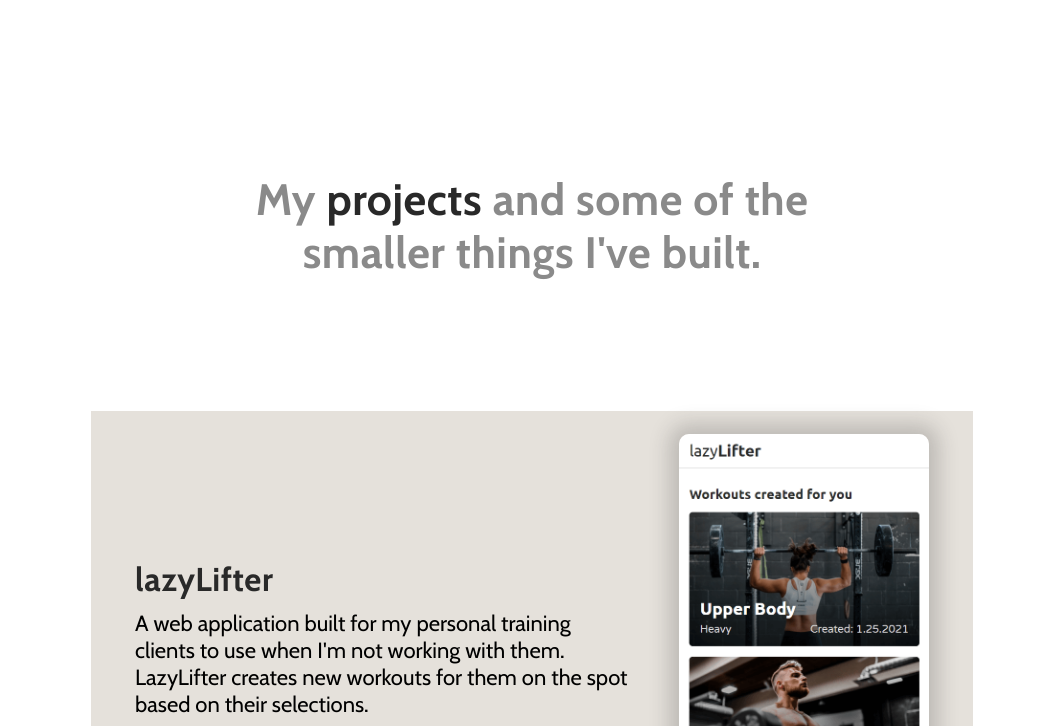
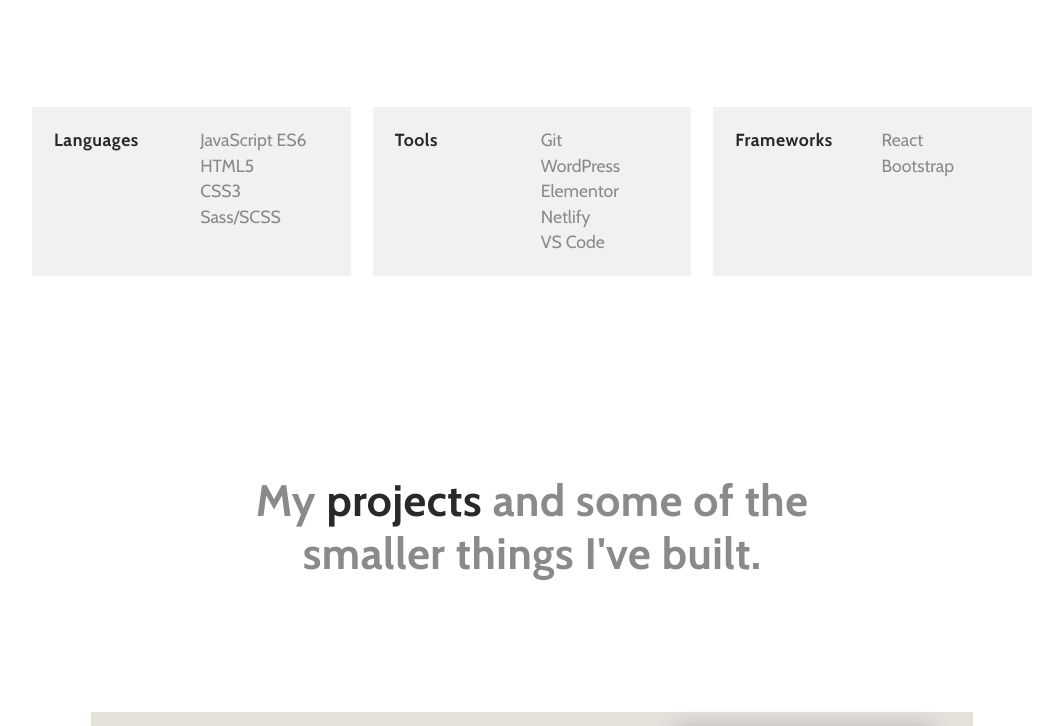
Before and after one commit to DanShawl/portfolio-1.21, a plain HTML site: page index.html in a window 1280 px wide. Shown: the part 1295-2021 px from the top of the page, without its empty margins (108-1171 px from the left). Drawn offline with nearby package versions, Linux system fonts and the light colour scheme.

Commit message:
Added downloadable resume and mail link. Also added lists of languages, tools, and frameworks.

```diff
--- a/index.html
+++ b/index.html
@@ -10,6 +10,7 @@
 
 </head>
 <body>
+  <!-- ---------- Nav Section ---------- -->
   <nav>
     <h3>ds</h3>
     <div class="nav-links">
@@ -23,6 +24,7 @@
       </a>
     </div>
   </nav>
+  <!-- ---------- Header Section ---------- -->
   <header>
     <section class="header-container">
       <h4>Hi, I'm</h4>
@@ -39,26 +41,19 @@
       <p>I build <span class="title-darker">functional </span> web applications with <span class="title-darker">seamless </span>user experience.</p>
       <!-- <p>I wrap elegance in simplicity.</p> -->
       <div class="header-btns">
-        <a href="#" class="contact-btn">Get in Touch</a>
-        <a href="#" class="resume-btn">
+        <a href="mailto: danshawl@outlook.com" class="contact-btn">Get in Touch</a>
+        <a href="/files/Resume.pdf" download="Daniel Shawl - Resume" class="resume-btn">
           <i class="fas fa-chevron-down"></i>
           Resume
         </a>
       </div>
-      <!-- <div class="header-socials">
-        <a href="https://github.com/DanShawl" target="_blank" class="">
-          <i class="fab fa-github"></i>
-        </a>
-        <a href="https://www.linkedin.com/in/daniel-shawl/" target="_blank" class="">
-          <i class="fab fa-linkedin-in"></i>
-        </a>
-
-      </div> -->
+      </div>
       <div id="skills"></div>
     </section>
   </header>
 
   <main>
+    <!-- ---------- Skills Section ---------- -->
     <section class="skills fade-in">
       <h2 class="st"><span class="title-faded">Some </span>skills and technology <span class="title-faded">that I work with on a day to day basis.</span></h2>
       <p>*Recently started learning</p>
@@ -89,7 +84,7 @@
         </div>
         <div class="skills-item bs-box">
           <i class="fab fa-bootstrap"></i>
-          <h4>Boostrap</h4>
+          <h4>Bootstrap</h4>
         </div>
         <div class="skills-item wp-box">
           <i class="fab fa-wordpress-simple"></i>
@@ -100,7 +95,40 @@
           <h4>Elementor</h4>
         </div>
       </div>
+
+      <div class="skill-lists">
+        <div class="skill-list-box languages">
+          <h3>Languages</h3>
+          <div class="skill-list-items">
+            <p>JavaScript ES6</p>
+            <p>HTML5</p>
+            <p>CSS3</p>
+            <p>Sass/SCSS</p>
+          </div>
+        </div>
+        <div class="skill-list-box tools">
+          <h3>Tools</h3>
+          <div class="skill-list-items">
+            <p>Git</p>
+            <p>WordPress</p>
+            <p>Elementor</p>
+            <p>Netlify</p>
+            <p>VS Code</p>
+          </div>
+        </div>
+        <div class="skill-list-box frameworks">
+          <h3>Frameworks</h3>
+          <div class="skill-list-items">
+            <p>React</p>
+            <p>Bootstrap</p>
+          </div>
+        </div>
+
+      </div>
     </section>
+
+
+    <!-- ---------- Projects Section ---------- -->
     <div id="projects"></div>
     <section class="projects">
       <div class="title">
@@ -166,7 +194,7 @@
             <h3>Point B Fitness</h3>
 
             <p class="project-description">
-              An online personal training website (my first ever website) designed, developed, and deployed through WordPress, utitlizing the Elementor design platform.
+              An online personal training website (my first ever website) designed, developed, and deployed through WordPress, utilizing the Elementor design platform.
             </p>
             <div class="project-tech">
               <p class="tech-item">WordPress</p>
--- a/styles/styles.scss
+++ b/styles/styles.scss
@@ -256,7 +256,7 @@ nav {
     align-items: flex-end;
     i {
       align-self: flex-end;
-      color: #b3b3b3;
+      color: #b3b3b375;
     }
   }
   .wp-box {
@@ -282,67 +282,29 @@ nav {
       color: #63518093;
     }
   }
+  .skill-lists {
+    display: flex;
+    flex-direction: column;
+    .skill-list-box {
+      padding: 1em;
+      margin-bottom: 1em;
+      height: 125px;
+      display: flex;
+      align-items: flex-start;
+      text-align: left;
+      background-color: rgb(241, 241, 241);
 
-  // .skills-grid {
-  //   margin-top: 3em;
-  //   display: grid;
-  //   grid-template-columns: repeat(8, minmax(0, 1fr));
-  //   grid-auto-rows: 100px;
-  //   gap: 1em;
-  // }
-  // .skills-item {
-  //   font-size: 1.2rem;
-  //   display: flex;
-  //   flex-direction: column;
-  //   // align-items: center;
-  //   justify-content: center;
-  //   padding: 1em;
-  //   gap: 1em;
-  //   background-color: gray;
-  //   i {
-  //     font-size: 1.75rem;
-  //   }
-  // }
-  // .html-box {
-  //   grid-area: 1/1/2/5;
-  //   background-color: #f0652965;
-  // }
-  // .css-box {
-  //   grid-area: 1/5/2/9;
-  //   background-color: rgba(106, 179, 253, 0.425);
-  // }
-  // .js-box {
-  //   grid-area: 2/1/3/6;
-  //   background-color: #f0da4f65;
-  // }
-  // .react-box {
-  //   grid-area: 2/6/3/9;
-  //   background-color: #61dcfb65;
-  // }
-  // .sass-box {
-  //   grid-area: 3/4/4/9;
-  //   background-color: rgba(204, 102, 153, 0.432);
-  // }
-  // .git-box {
-  //   grid-area: 3/1/4/4;
-  //   background-color: #d8d8d8;
-  // }
-  // .wp-box {
-  //   grid-area: 4/1/5/5;
-  //   background-color: #21749b65;
-  // }
-  // .elementor-box {
-  //   grid-area: 4/5/5/9;
-  //   background-color: rgba(214, 73, 143, 0.411);
-  // }
-  // .bs-box {
-  //   grid-area: 5/1/6/6;
-  //   background-color: #63518065;
-  // }
-  // .figma-box {
-  //   grid-area: 5/1/6/3;
-  //   background-color: #00c05b;
-  // }
+      h3 {
+        width: 50%;
+      }
+      p {
+        margin: 0 0 0.25em 0.5em;
+      }
+    }
+    // .languages {
+    //   background-color: rgb(241, 241, 241);
+    // }
+  }
 }
 
 .projects {
@@ -477,6 +439,10 @@ nav {
     //   margin-top: 6em;
     //   grid-auto-rows: 150px;
     // }
+    .skill-list-box p,
+    .skill-list-box h3 {
+      font-size: 0.8rem;
+    }
   }
 
   .projects {
@@ -683,7 +649,7 @@ nav {
       align-items: flex-end;
       i {
         align-self: flex-end;
-        color: #b3b3b3;
+        color: #b3b3b375;
       }
     }
     .wp-box {
@@ -712,5 +678,16 @@ nav {
     //   grid-area: 5/1/6/3;
     //   background-color: #00c05b;
     // }
+
+    .skill-lists {
+      margin: 5em auto 0 auto;
+      flex-direction: row;
+      justify-content: space-evenly;
+      gap: 1em;
+      max-width: 1000px;
+      .skill-list-box {
+        flex: 1;
+      }
+    }
   }
 }
```
Also changed, not shown: styles/styles.css, 2 other files.
